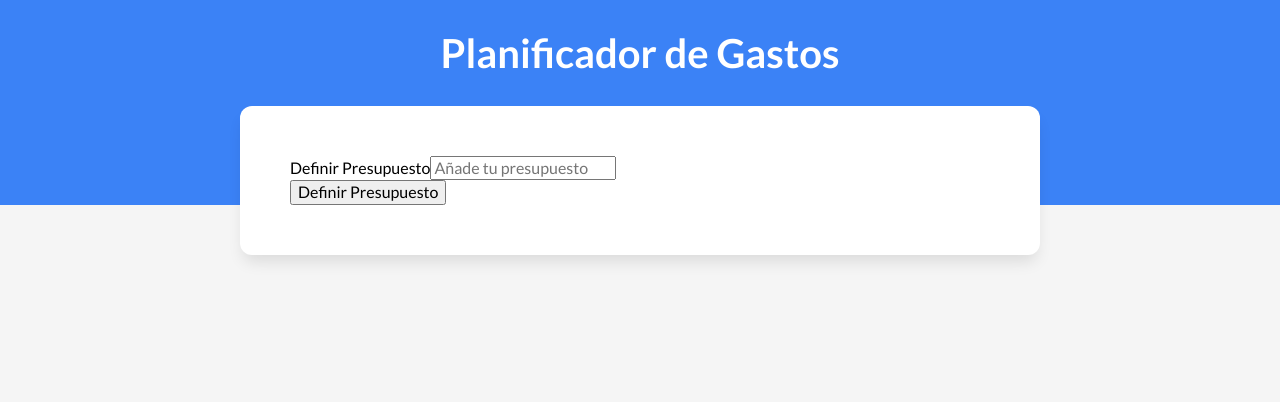
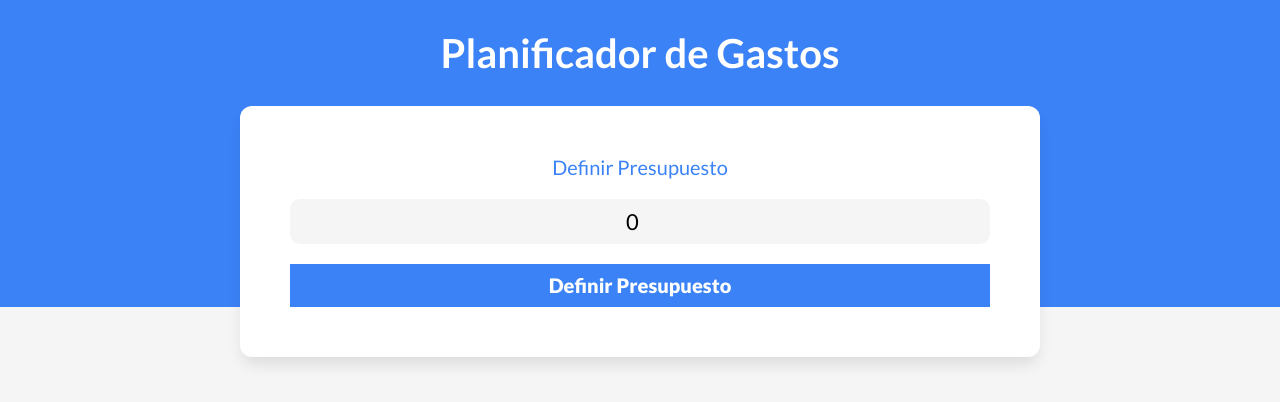
Before and after one commit to AsakuraEx/admin-gastos, a Vue app: page / in a window 1280 px wide. Shown: the top 402 px of the page. Built offline with nearby package versions, Linux system fonts and the light colour scheme.

Commit message:
Se ha finalizado el formulario del presupuesto

```diff
--- /dev/null
+++ b/src/components/Alerta.vue
@@ -0,0 +1,18 @@
+<template>
+    <div class="alerta">
+        <slot></slot>
+    </div>
+</template>
+
+<style lang="scss" scoped>
+    .alerta {
+        padding: 1rem;
+        font-weight: 900;
+        text-transform: uppercase;
+        font-size: 1.6rem;
+        text-align: center;
+        background-color: var(--blanco);
+        border-left: .5rem solid #B91C1C;
+        color: #B91C1C;
+    }
+</style>
--- a/src/components/Presupuesto.vue
+++ b/src/components/Presupuesto.vue
@@ -1,17 +1,42 @@
 <script setup>
+    import { ref } from 'vue';
+    import Alerta from './Alerta.vue';
 
+    const presupuesto = ref(0);
+    const error = ref('');
+
+    const definirPresupuesto = () => {
+        if(presupuesto.value <= 0){
+            error.value = "Presupuesto no valido";
+
+            setTimeout(()=>{
+                error.value = '';
+            }, 3000)
+        }
+    }
 </script>
 
 <template>
 
-    <form>
+    <form
+        class="presupuesto"
+        @submit.prevent="definirPresupuesto"
+    >
+        <Alerta
+            v-if="error"
+        >
+            {{ error }}
+        </Alerta>
+
         <div class="campo">
             <label for="nuevo-presupuesto">Definir Presupuesto</label>
             <input
-                type="text"
+                type="number"
                 id="nuevo-presupuesto"
                 class="nuevo-presupuesto"
                 placeholder="Añade tu presupuesto"
+                min="0"
+                v-model.number="presupuesto"
             />
         </div>
         <input type="submit" value="Definir Presupuesto"/>
@@ -19,6 +44,41 @@
 
 </template>
 
-<style lang="scss" scoped>
-
+<style scoped>
+    .presupuesto {
+        width: 100%;
+    }
+    .campo {
+        display: grid;
+        gap: 2rem;
+    }
+    .presupuesto label{
+        font-size: 2rem;
+        text-align: center;
+        color: var(--azul);
+    }
+    .presupuesto input[type="number"]{
+        background-color: var(--gris-claro);
+        border-radius: 1rem;
+        padding: 1rem;
+        border:none;
+        font-size: 2.2rem;
+        text-align: center;
+    }
+    .presupuesto input[type="submit"]{
+        background-color: var(--azul);
+        padding: 1rem;
+        border:none;
+        text-align: center;
+        font-size: 2rem;
+        margin-top: 2rem;
+        color: var(--blanco);
+        font-weight: 900;
+        width: 100%;
+        transition: background-color 300ms ease;
+    }
+    .presupuesto input[type="submit"]:hover{
+        background-color: #1048a1;
+        cursor: pointer;
+    }
 </style>
```
